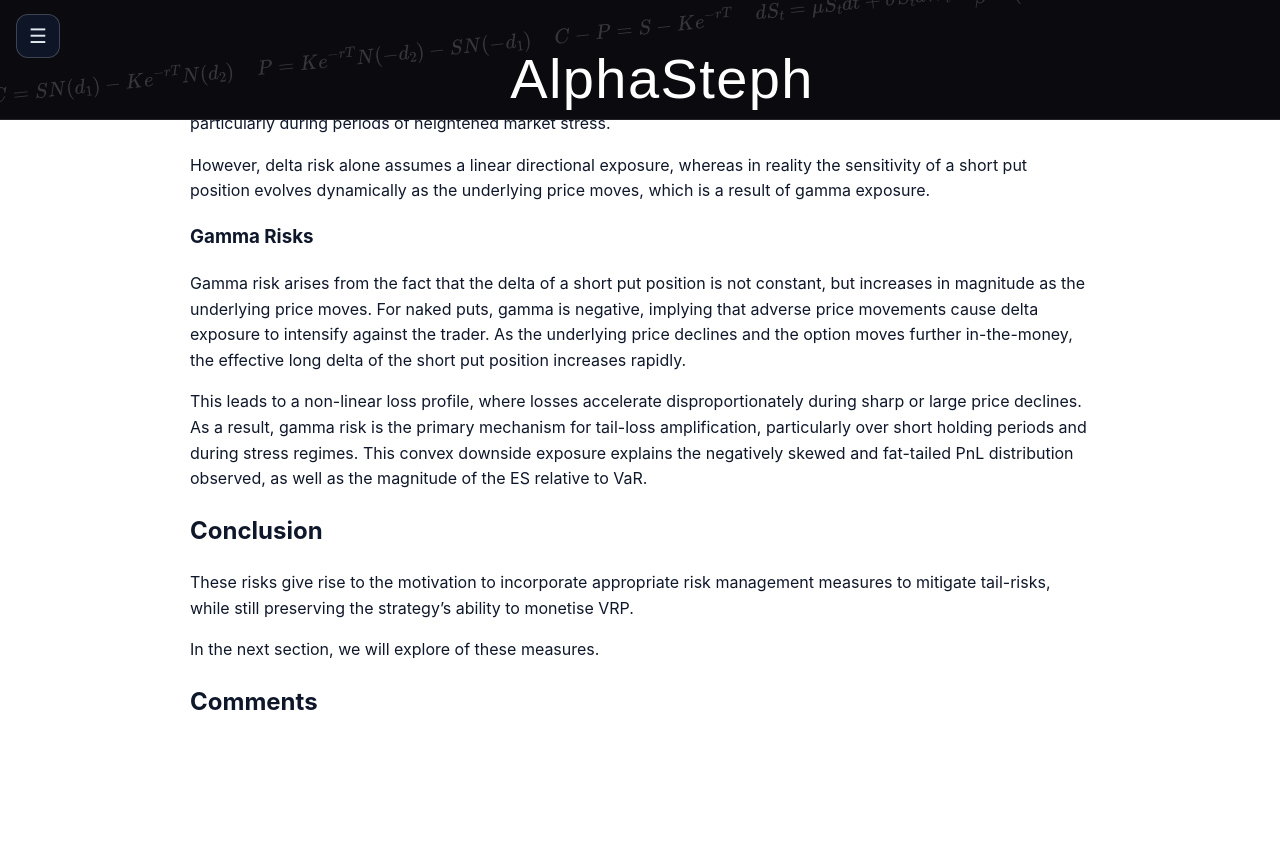
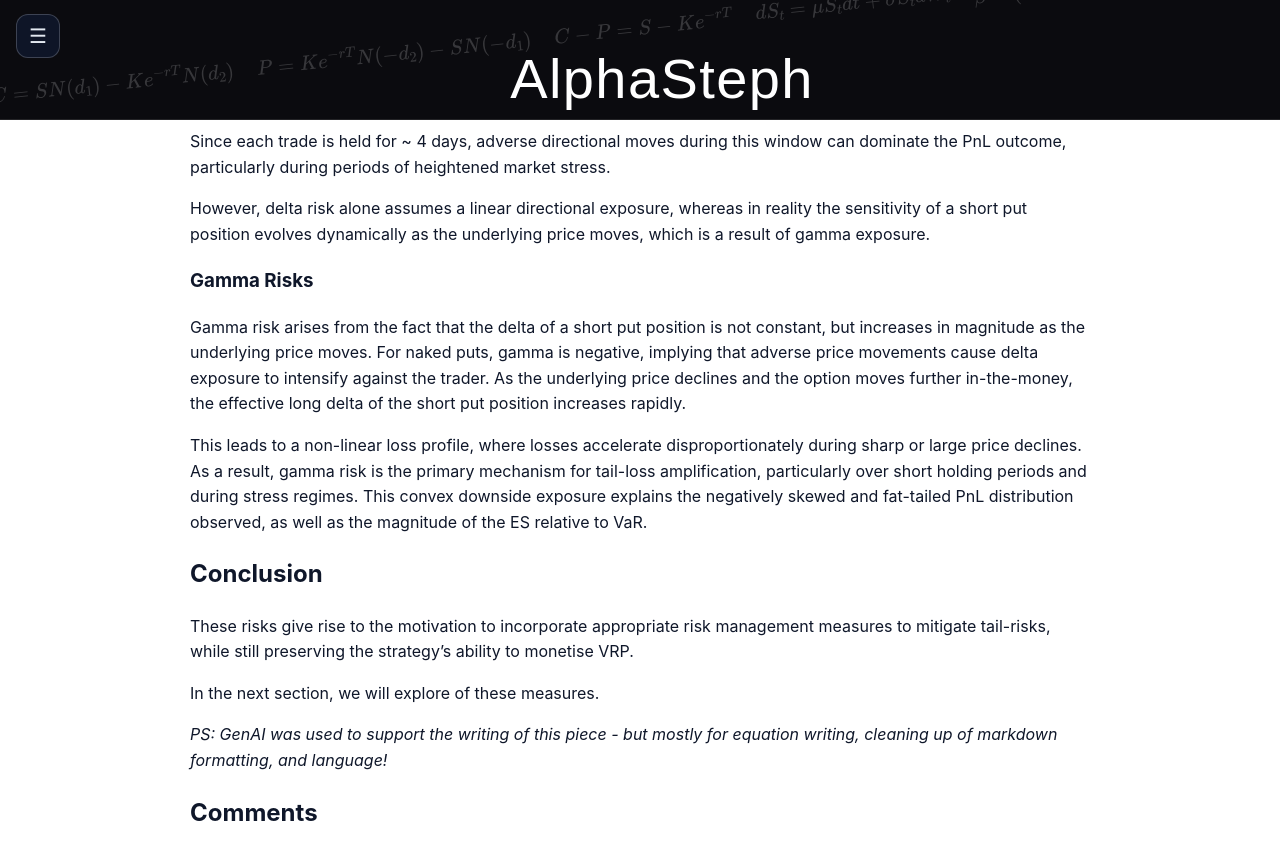
Before and after one commit to sljy1995/StephTheAlpha, a Jekyll site: the page built from _posts/2025-12-28-monetising-vrp-for-aapl-pt-2.md, in a window 1280 px wide and 900 px high, scrolled down 4304 px. Shown: the top 860 px of the window. Built offline with Jekyll 4.4.1, drawn with Linux system fonts in a browser that asks for light colours; some web fonts are replaced; comment, search, counter and statistics services are not loaded; before the commit the page ends 5093 px from its top, so only the background shows below that; some of the changed text lies outside the part shown.

Commit message:
Add disclaimer and note on GenAI usage
Added disclaimer about the content being for research and educational purposes only, not financial advice. Included a note about the use of GenAI in the writing process.

```diff
--- a/_posts/2025-12-28-monetising-vrp-for-aapl-pt-2.md
+++ b/_posts/2025-12-28-monetising-vrp-for-aapl-pt-2.md
@@ -4,6 +4,8 @@ title: "Monetising Volatility Risk Premium for AAPL, Part II: Risk Analysis of t
 date: 2025-12-28
 excerpt: "We examine the risks associated with the naked put strategy developed in Part I to monetise VRP of AAPL using Ito's forumla to represent PnL in terms of relevant options Greeks. We observe negative skewness (−1.53) and excess kurtosis (2.30) in the distribution of the PnL. The Value-at-Risk (VaR) estimates at 95% and 99% CL are USD 677.85 and USD 1,025.91 respectively, while the corresponding Estimated Shortfalls (ES) are USD 938.38 and USD 1139.38. We assess that the tail risks stem primarily from exposure of short naked puts to delta and gamma risks."
 ---
+__All content here is for research and educational purposes only, not financial advice.__
+
 # Risk Analysis of a Naked Put Strategy with VRP>0 signal
 
 In the previous part, we examined how there is opportunity to monetise VRP of AAPL using a simple VRP>0 signal. The simplest approach to it was to trade short puts and exit at around the half-life (~ 4 days)of the VRP decay process. While this simple strategy was found to be profitable and regime-resilient, the residual risks had not been assessed.
@@ -203,3 +205,5 @@ This leads to a non-linear loss profile, where losses accelerate disproportionat
 These risks give rise to the motivation to incorporate appropriate risk management measures to mitigate tail-risks, while still preserving the strategy's ability to monetise VRP.
 
 In the next section, we will explore of these measures.
+
+*PS: GenAI was used to support the writing of this piece - but mostly for equation writing, cleaning up of markdown formatting, and language!*
```
